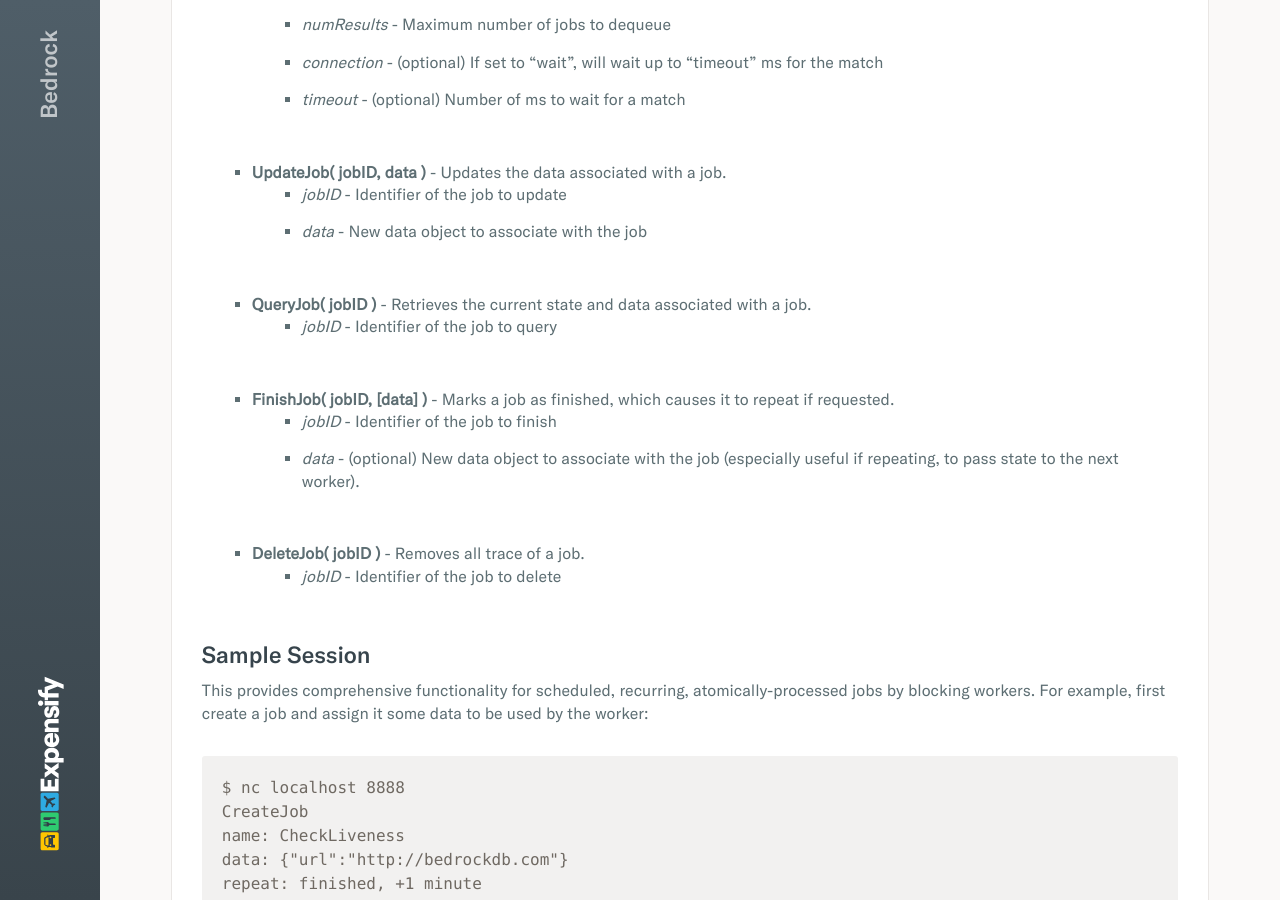
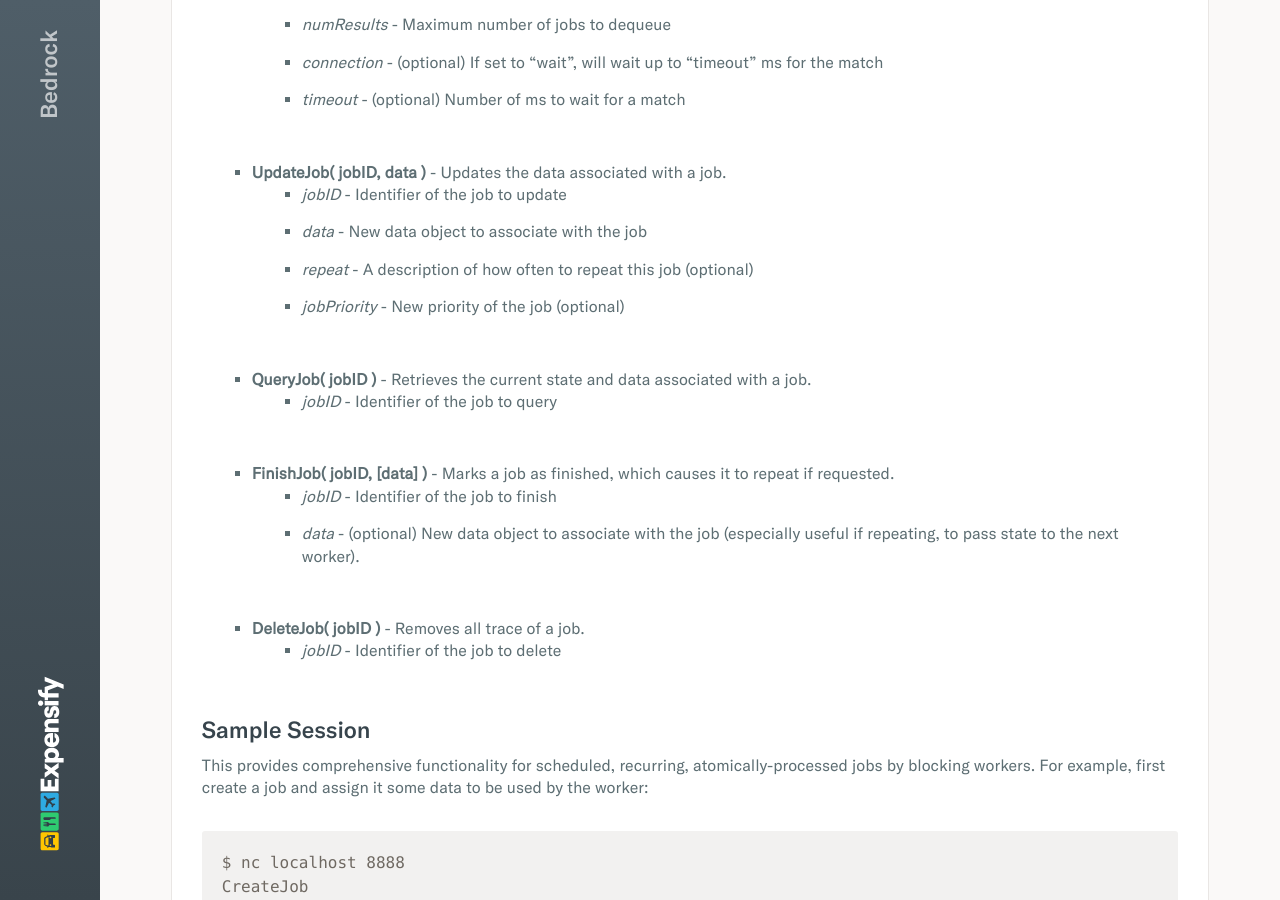
Before and after one commit to Expensify/Bedrock, a Jekyll site: the page built from docs/jobs.md, in a window 1280 px wide and 900 px high, scrolled down 644 px. Built offline with Jekyll 4.4.1, drawn with Linux system fonts in a browser that asks for light colours; our own code applies the rules of GitHub Pages for plain Markdown files.

Commit message:
Update docs

```diff
--- a/docs/jobs.md
+++ b/docs/jobs.md
@@ -25,6 +25,8 @@ Bedrock::Jobs is a plugin to the [Bedrock data foundation](../README.md) that ma
  * **UpdateJob( jobID, data )** - Updates the data associated with a job.
    * *jobID* - Identifier of the job to update
    * *data* - New data object to associate with the job
+   * *repeat* - A description of how often to repeat this job (optional)
+   * *jobPriority* - New priority of the job (optional)
 
  * **QueryJob( jobID )** - Retrieves the current state and data associated with a job.
    * *jobID* - Identifier of the job to query
```
Also changed, not shown: plugins/Jobs.md (+2 -0 lines).
